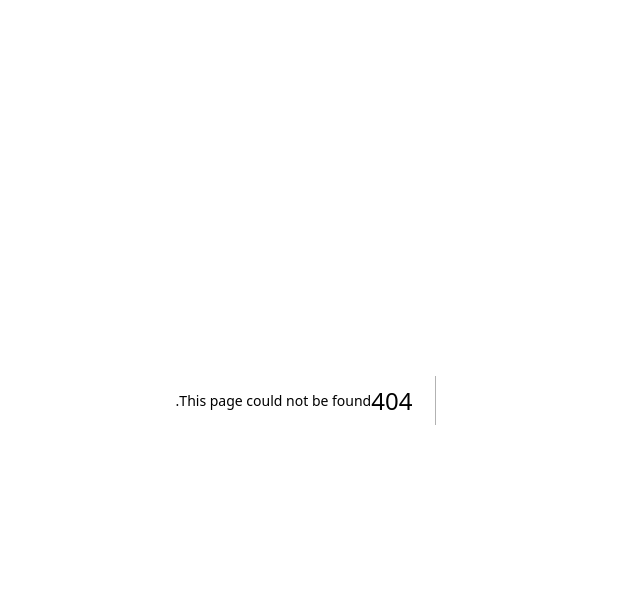
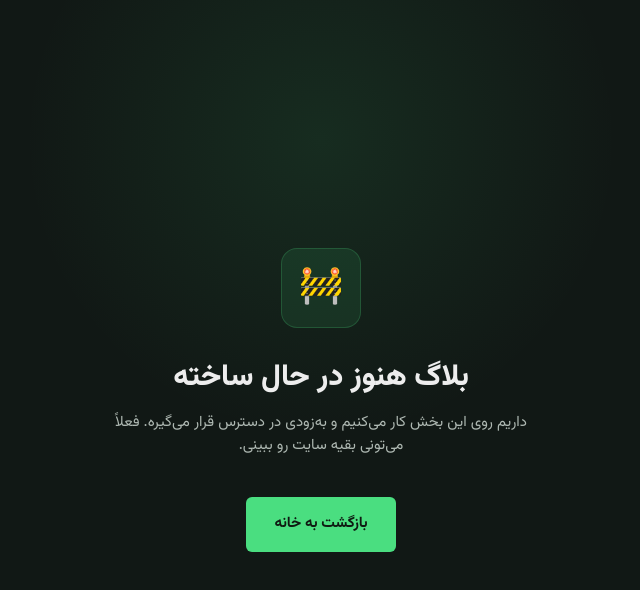
Before and after one commit to ab-md/portfolio, a Next.js app: page /blog in a window 1280 px wide. Before the commit this address had no page. Shown: the top 590 px of the page, without its empty margins (366-1006 px from the left). Built offline with nearby package versions, Linux system fonts and the light colour scheme.

Commit message:
Create 'Not found page' and 'Maintance component'

```diff
--- a/app/api/contact/route.js
+++ b/app/api/contact/route.js
@@ -1,5 +1,3 @@
-// app/api/contact/route.js
-
 import nodemailer from "nodemailer";
 import { NextResponse } from "next/server";
 
--- /dev/null
+++ b/app/blog/page.js
@@ -0,0 +1,7 @@
+import Maintance from "@/components/Maintance";
+
+export default function Blog() {
+    return (
+        <Maintance title="بلاگ" />
+    )
+}
--- a/app/layout.js
+++ b/app/layout.js
@@ -1,6 +1,3 @@
-// app/layout.js
-// نصب فونت: npm install در پروژه لازم نیست، از next/font/google استفاده می‌کنیم
-
 import { Vazirmatn } from "next/font/google";
 import "./globals.css";
 import { ContactModalProvider } from "@/context/ContactModalContext";
--- /dev/null
+++ b/app/not-found.js
@@ -0,0 +1,37 @@
+import Link from "next/link";
+
+export default function NotFound() {
+  return (
+    <main className="min-h-screen flex flex-col items-center justify-center text-center px-6 relative overflow-hidden">
+      {/* گلوی پس‌زمینه */}
+      <div
+        className="pointer-events-none absolute -top-40 left-1/2 -translate-x-1/2 w-[600px] h-[600px] rounded-full"
+        style={{
+          background:
+            "radial-gradient(circle, rgba(74,222,128,0.10) 0%, rgba(74,222,128,0) 70%)",
+        }}
+      />
+
+      <div className="relative z-10">
+        <div className="text-accent text-[100px] md:text-[140px] font-extrabold leading-none mb-2">
+          ۴۰۴
+        </div>
+
+        <h1 className="text-2xl md:text-3xl font-extrabold mb-4">
+          صفحه‌ای که دنبالش بودی پیدا نشد
+        </h1>
+
+        <p className="text-ink-dim text-[15px] max-w-[420px] mx-auto mb-10">
+          ممکنه لینک اشتباه باشه یا این صفحه جابه‌جا شده باشه. برگرد به صفحه اصلی و از اونجا مسیرت رو پیدا کن.
+        </p>
+
+        <Link
+          href="/"
+          className="inline-block bg-accent text-[#0F1A12] px-7 py-4 rounded-md font-bold text-[15px]"
+        >
+          بازگشت به خانه
+        </Link>
+      </div>
+    </main>
+  );
+}
--- a/components/About.js
+++ b/components/About.js
@@ -1,6 +1,6 @@
 import Image from "next/image";
 
-const skills = ["React", "Next.js", "Tailwind CSS", "Framer Motion", "JavaScript"];
+const skills = ["React", "Next.js", "Tailwind CSS", "JavaScript", "Redux"];
 
 export default function About() {
   return (
--- a/components/Header.js
+++ b/components/Header.js
@@ -18,7 +18,7 @@ const navLinks = [
   // },
   { label: "نمونه‌کارها", href: "#works" },
   // { label: "تماس با من", href: "#contact" },
-  { label: "وبلاگ", href: "#" },
+  { label: "وبلاگ", href: "/blog" },
 ];
 
 export default function Header() {
--- a/components/Hero.js
+++ b/components/Hero.js
@@ -25,7 +25,6 @@ export default function Hero() {
         <h1 className="text-[28px] md:text-[48px] font-extrabold leading-[1.4] mb-5">
           توسعه‌دهنده فرانت‌اند
           <br />
-          {/* می‌سازم رابط‌های <span className="text-accent">تمیز</span> و مدرن */}
           با
           <span className="text-accent"> React </span>
           و
--- /dev/null
+++ b/components/Maintance.js
@@ -0,0 +1,39 @@
+import Link from "next/link";
+
+export default function UnderConstruction({ title = "این بخش" }) {
+  return (
+    <main className="min-h-screen flex flex-col items-center justify-center text-center px-6 relative overflow-hidden">
+      <div
+        className="pointer-events-none absolute -top-40 left-1/2 -translate-x-1/2 w-[600px] h-[600px] rounded-full"
+        style={{
+          background:
+            "radial-gradient(circle, rgba(74,222,128,0.10) 0%, rgba(74,222,128,0) 70%)",
+        }}
+      />
+
+      <div className="relative z-10">
+        <div
+          className="w-20 h-20 rounded-2xl bg-accent/10 border border-accent/20
+          flex items-center justify-center mx-auto mb-8 text-4xl"
+        >
+          🚧
+        </div>
+
+        <h1 className="text-2xl md:text-3xl font-extrabold mb-4">
+          {title} هنوز در حال ساخته
+        </h1>
+
+        <p className="text-ink-dim text-[15px] max-w-[420px] mx-auto mb-10">
+          داریم روی این بخش کار می‌کنیم و به‌زودی در دسترس قرار می‌گیره. فعلاً می‌تونی بقیه سایت رو ببینی.
+        </p>
+
+        <Link
+          href="/"
+          className="inline-block bg-accent text-[#0F1A12] px-7 py-4 rounded-md font-bold text-[15px]"
+        >
+          بازگشت به خانه
+        </Link>
+      </div>
+    </main>
+  );
+}
```
